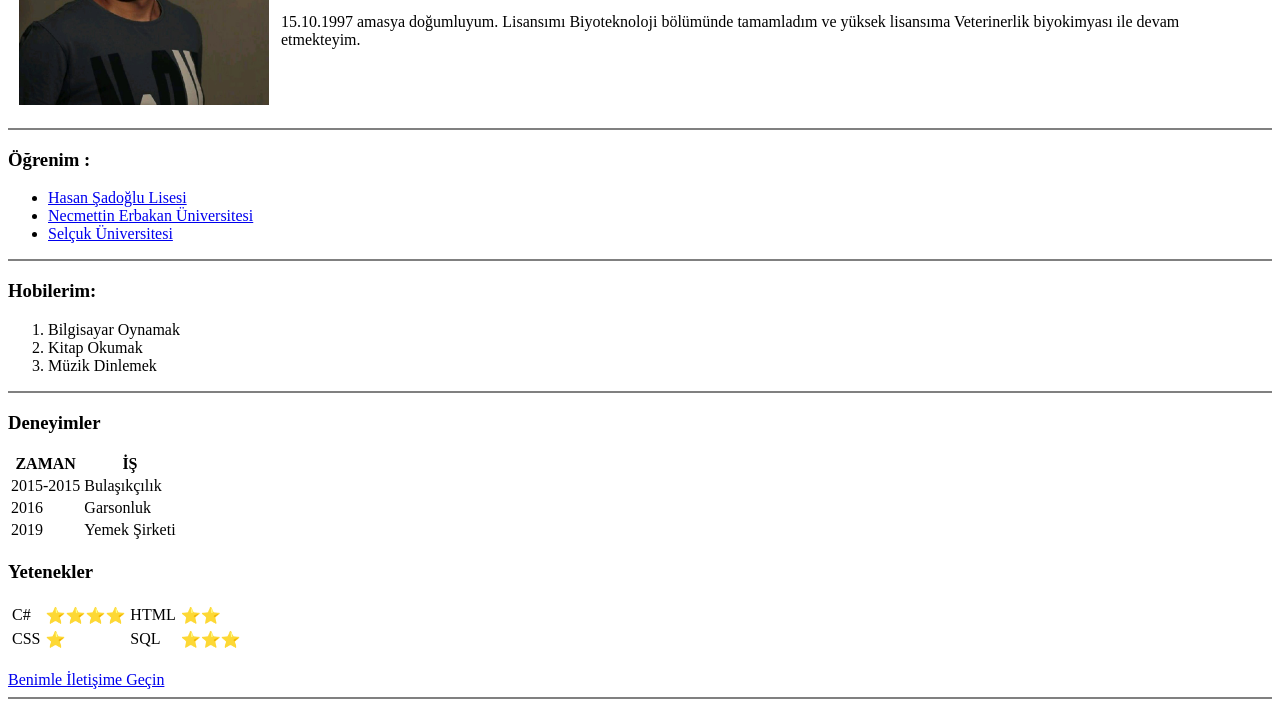
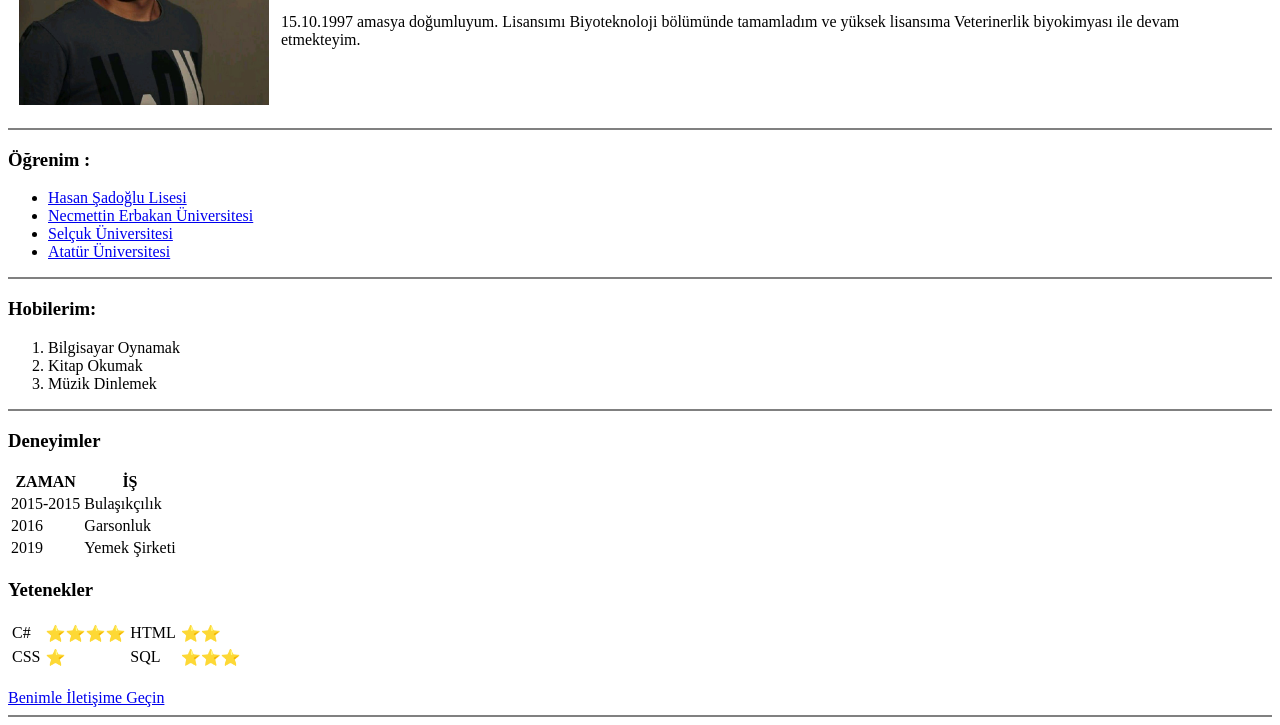
Before and after one commit to umitcoban/cv, a plain HTML site: page index.html in a window 1280 px wide. Shown: the part 164-889 px from the top of the page. Drawn offline with Linux system fonts and the light colour scheme.

Commit message:
Initial commit

```diff
--- a/index.html
+++ b/index.html
@@ -21,6 +21,7 @@
         <li><a href="https://hasansadoglumtal.meb.k12.tr/tema/okulumuz_hakkinda.html"> Hasan Şadoğlu Lisesi</a> </li>
         <li><a href="https://www.erbakan.edu.tr/biyoteknoloji"> Necmettin Erbakan Üniversitesi</a> </li>
         <li><a href="https://www.selcuk.edu.tr/"> Selçuk Üniversitesi</a></li>
+        <li><a href="https://www.ataaof.edu.tr/"> Atatür Üniversitesi</a></li>
       </ul>
       <hr size="2" noshade>
       <h3> Hobilerim: </h3>
```
